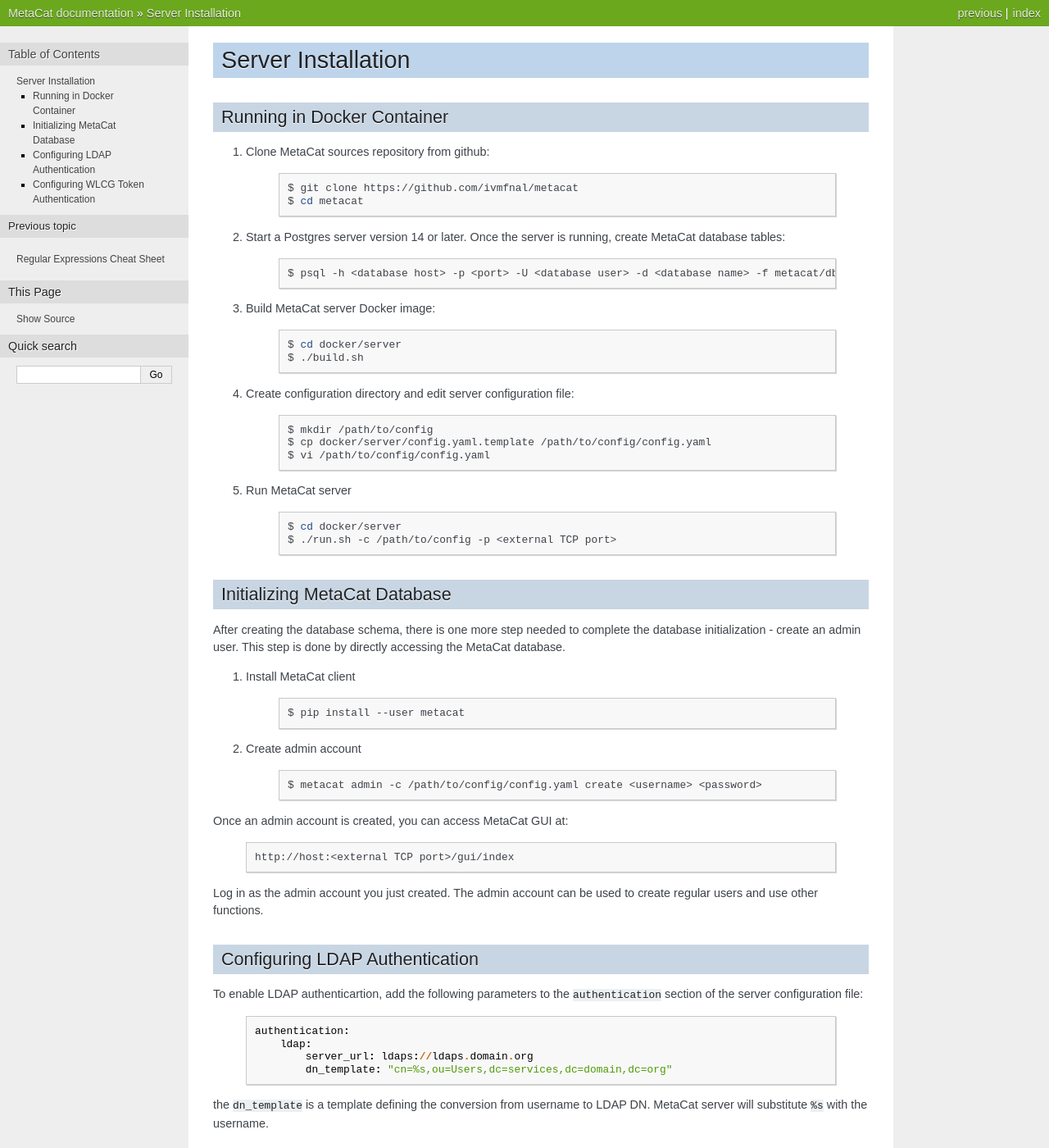
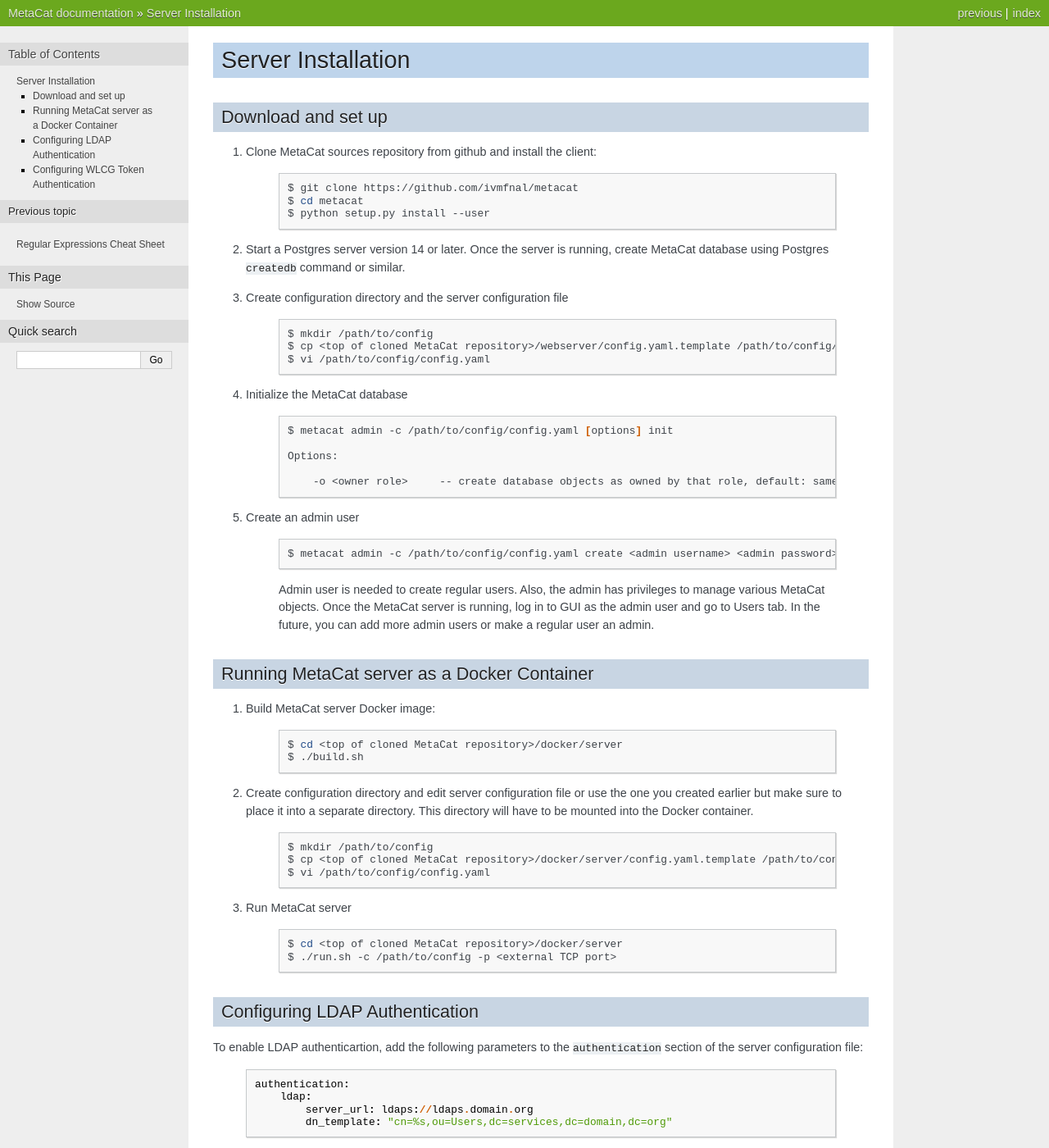
Before and after one commit to ivmfnal/metacat, a Sphinx documentation site: the page built from docs/server_installation.rst, in a window 1280 px wide and 1400 px high. Shown: the whole window at 82% size. Built offline with Sphinx 7.4.7, drawn with Linux system fonts in a browser that asks for light colours.

Commit message:
tested db initialization with non-default schema

```diff
--- a/docs/server_installation.rst
+++ b/docs/server_installation.rst
@@ -1,69 +1,74 @@
 Server Installation
 ===================
 
-Running in Docker Container
----------------------------
+Download and set up
+-------------------
 
-1. Clone MetaCat sources repository from github:
+1. Clone MetaCat sources repository from github and install the client:
 
     .. code-block:: shell
 
         $ git clone https://github.com/ivmfnal/metacat
         $ cd metacat
+        $ python setup.py install --user
 
-2. Start a Postgres server version 14 or later. Once the server is running, create MetaCat database tables:
+2. Start a Postgres server version 14 or later. Once the server is running, create MetaCat database using Postgres ``createdb`` command
+   or similar.
 
-    .. code-block:: shell
-
-        $ psql -h <database host> -p <port> -U <database user> -d <database name> -f metacat/db/schema_3.1.sql
-
-3. Build MetaCat server Docker image:
-
-    .. code-block:: shell
-
-        $ cd docker/server
-        $ ./build.sh
-
-4. Create configuration directory and edit server configuration file:
+3. Create configuration directory and the server configuration file
 
     .. code-block:: shell
 
         $ mkdir /path/to/config
-        $ cp docker/server/config.yaml.template /path/to/config/config.yaml
+        $ cp <top of cloned MetaCat repository>/webserver/config.yaml.template /path/to/config/config.yaml
         $ vi /path/to/config/config.yaml
 
-5. Run MetaCat server
+4. Initialize the MetaCat database
 
     .. code-block:: shell
 
-        $ cd docker/server
-        $ ./run.sh -c /path/to/config -p <external TCP port>
+        $ metacat admin -c /path/to/config/config.yaml [options] init
 
-Initializing MetaCat Database
------------------------------
+        Options:
 
-After creating the database schema, there is one more step needed to complete the database initialization - create
-an admin user. This step is done by directly accessing the MetaCat database.
+            -o <owner role>     -- create database objects as owned by that role, default: same as the DB user from config
 
-1. Install MetaCat client
+5. Create an admin user
 
     .. code-block:: shell
 
-        $ pip install --user metacat
+        $ metacat admin -c /path/to/config/config.yaml create <admin username> <admin password>
 
-2. Create admin account
+    Admin user is needed to create regular users. Also, the admin has privileges to manage various MetaCat objects.
+    Once the MetaCat server is running, log in to GUI as the admin user and go to Users tab.
+    In the future, you can add more admin users or make a regular user an admin.
+
+Running MetaCat server as a Docker Container
+--------------------------------------------
+
+1. Build MetaCat server Docker image:
 
     .. code-block:: shell
 
-        $ metacat admin -c /path/to/config/config.yaml create <username> <password>
+        $ cd <top of cloned MetaCat repository>/docker/server
+        $ ./build.sh
 
-Once an admin account is created, you can access MetaCat GUI at:
+2. Create configuration directory and edit server configuration file or use the one you created earlier but make sure to place
+   it into a separate directory. This directory will have to be mounted into the Docker container.
 
     .. code-block:: shell
 
-        http://host:<external TCP port>/gui/index
+        $ mkdir /path/to/config
+        $ cp <top of cloned MetaCat repository>/docker/server/config.yaml.template /path/to/config/config.yaml
+        $ vi /path/to/config/config.yaml
 
-Log in as the admin account you just created. The admin account can be used to create regular users and use other functions.
+3. Run MetaCat server
+
+    .. code-block:: shell
+
+        $ cd <top of cloned MetaCat repository>/docker/server
+        $ ./run.sh -c /path/to/config -p <external TCP port>
+
 
 Configuring LDAP Authentication
 -------------------------------
```
Also changed, not shown: 5 other files.
